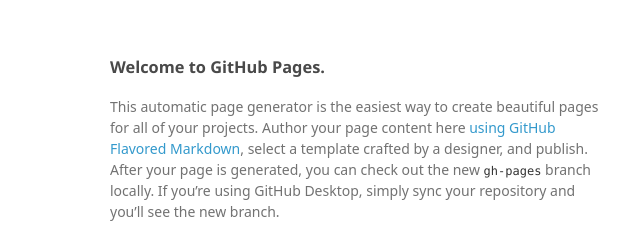
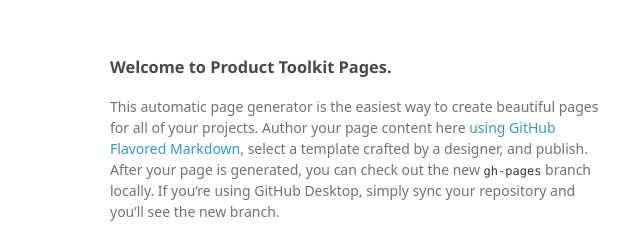
Before and after one commit to dariodaprile/TheProductToolkit, a plain HTML site: page index.html in a window 1280 px wide. Shown: the top 239 px of the page, 460-1100 px from the left. Drawn offline with Linux system fonts and the light colour scheme; a web font is replaced by a local one.

Commit message:
New Welcome Page
Update things

```diff
--- a/index.html
+++ b/index.html
@@ -29,7 +29,7 @@
       </header>
       <section>
         <h3>
-<a id="welcome-to-github-pages" class="anchor" href="#welcome-to-github-pages" aria-hidden="true"><span aria-hidden="true" class="octicon octicon-link"></span></a>Welcome to GitHub Pages.</h3>
+<a id="welcome-to-github-pages" class="anchor" href="#welcome-to-github-pages" aria-hidden="true"><span aria-hidden="true" class="octicon octicon-link"></span></a>Welcome to Product Toolkit Pages.</h3>
 
 <p>This automatic page generator is the easiest way to create beautiful pages for all of your projects. Author your page content here <a href="https://guides.github.com/features/mastering-markdown/">using GitHub Flavored Markdown</a>, select a template crafted by a designer, and publish. After your page is generated, you can check out the new <code>gh-pages</code> branch locally. If you’re using GitHub Desktop, simply sync your repository and you’ll see the new branch.</p>
 
```
